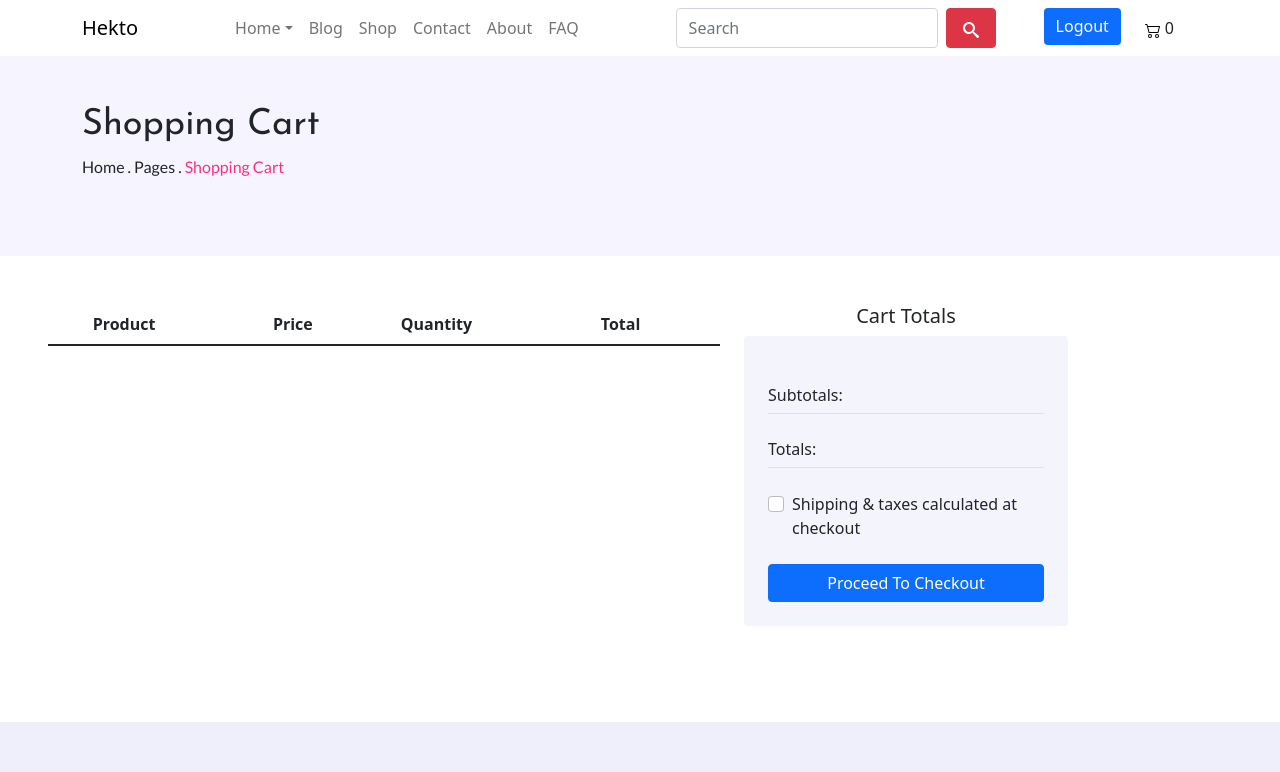
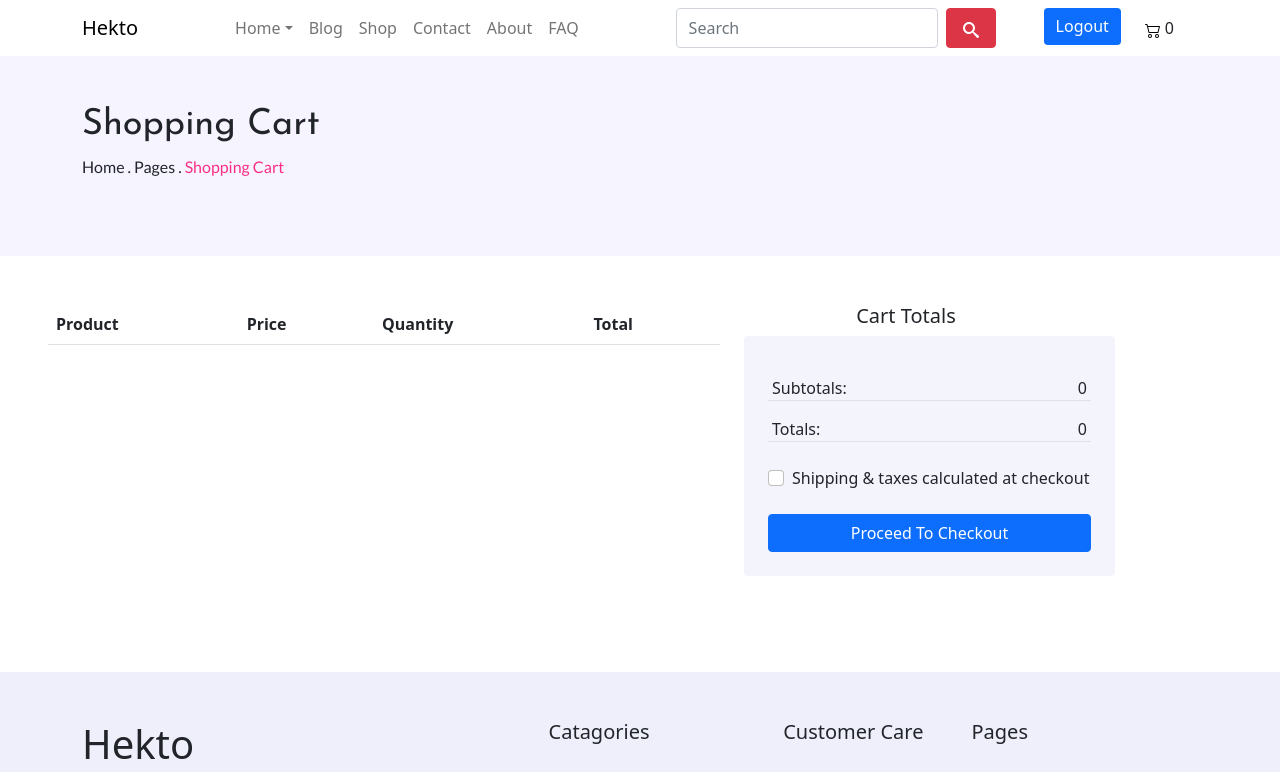
Before and after one commit to RaezaMLN/ShopLounge, a React (Create React App) app: page /shopping-cart in a window 1280 px wide. Shown: the top 772 px of the page. Built offline with nearby package versions, Linux system fonts and the light colour scheme; sample sign-in values are in the browser's storage.

Commit message:
count total shopping

```diff
--- a/src/Layouts/ShoppingCart.jsx
+++ b/src/Layouts/ShoppingCart.jsx
@@ -2,36 +2,44 @@ import React, { useEffect, useState } from "react";
 import { Row, Col, Form, Button } from "react-bootstrap";
 import { useSelector, useDispatch } from "react-redux";
 
+import * as types from "../Redux/Types/cartType"
 import GreyContainer from "../Components/GreyContainer";
 import { AddCart } from "../Redux/Actions/cartAction";
+import Input from "../Components/Input";
 
 export default function ShoppingCart() {
-  // const dispatch = useDispatch();
-  const cartProducts = useSelector((state) => state.cart);
-  const [cartList, setCartList] = useState();
+  const dispatch = useDispatch();
+  const carts = useSelector((state) => state.cart.cartProducts);
+  const formatter = new Intl.NumberFormat('en-UK', {
+    style: 'currency',
+    currency: 'GBP',
+  });
 
-  console.log("see state shopping", cartProducts.cartProducts.length);
+  const [countTotal, setCountTotal]=useState(0)
 
-  // console.log("see panjang shopping",cartProducts.length)
+  useEffect(()=>{
+      let newCount=0;
+      // (reduce)
+      carts.forEach((e)=>{
+        newCount += Number(e.price)
+      });
+      setCountTotal(newCount);
+  },[carts]);
 
-  // useEffect(()=>{
-  //     setCartList(cartProducts)
-  // },[])
-
-  // console.log("see cartList",cartList)
-  // console.log("see panjang cartList",cartList.length)
+  const handleDelete = (i)=>{
+    dispatch({type: types.DELETE_CART, payload: carts.find(e => e.id === i ) })
+  }
 
   return (
     <div>
       <GreyContainer titlePage={"Shopping Cart"} />
-      <Row className="container p-5">
+      <Row className="container p-5 ">
         <Col lg="8">
           <div className="row">
             <div className="col-md-12">
               <table className="table">
                 <thead>
                   <tr>
-                    <th></th>
                     <th>Product</th>
                     <th>Price</th>
                     <th>Quantity</th>
@@ -39,27 +47,32 @@ export default function ShoppingCart() {
                   </tr>
                 </thead>
                 <tbody>
-                  {cartProducts.cartProducts &&
-                    cartProducts.cartProducts.length > 0 &&
-                    cartProducts.cartProducts.map((item, key) => {
+                  {
+                    carts &&
+                    carts.length > 0 &&
+                    carts.map((item, key) => {
                       console.log("see item", item);
                       return (
                         <tr key={key}>
-                          {/* <td><i className="badge badge-danger" >X</i></td> */}
-                          <td>
-                            <img src={item.images} style={{ width: "100px", height: "80px" }} />
+                          <td className="d-flex gap-2">
+                            <div className="position-relative">
+                                <img src={item.images} style={{ width: "100px", height: "80px" }} />
+                                <div className="position-absolute top-0 start-100 translate-middle p-1 badge  bg-dark rounded-circle" onClick={()=>handleDelete(item.id)} style={{cursor: "pointer"}}>x</div>
+                            </div>
+                            <div>
+                                <b>{item.title}</b>
+                                <div style={{color:"grey"}}>{item.category.name}</div>
+
+                            </div>
                           </td>
-                          <td>{item.title}</td>
+
                           <td>${item.price} </td>
-                          <td></td>
-                          <td></td>
+                          <td><Input inpType="number"  pattern="[0-9]+" style={{width: "50px" }} /></td>
+                          <td>{formatter.format(item.price)} </td>
                         </tr>
                       );
-                    })}
-                  <tr>
-                    {/* <td colSpan="5">Total Carts</td>
-                                <td>{Number(TotalCart).toLocaleString('en-US')} $</td> */}
-                  </tr>
+                    })
+                  }
                 </tbody>
               </table>
             </div>
@@ -70,9 +83,17 @@ export default function ShoppingCart() {
           <div>
             <div className="mb-5">
               <h5 className="text-center">Cart Totals</h5>
-              <Form className="p-4 bg-ghost-white rounded">
-                <Form.Control plaintext readOnly defaultValue="Subtotals:" className="border-bottom my-3" />
-                <Form.Control plaintext readOnly defaultValue="Totals:" className="border-bottom" />
+              <Form className="p-4 bg-ghost-white rounded" style={{width:"371px"}}>
+                <div className="border-bottom my-3 px-1 d-flex justify-content-between">
+                  <div>Subtotals:</div>
+                  <div>{countTotal}</div>
+                </div>
+                <div className="border-bottom my-3 px-1 d-flex justify-content-between ">
+                  <div>Totals:</div>
+                  <div>{countTotal + (countTotal*(15/100))}</div>
+                </div>
+                {/* <Form.Control plaintext readOnly defaultValue={"Subtotals:" + countTotal}  className="border-bottom my-3" /> */}
+                {/* <Form.Control plaintext readOnly defaultValue="Totals:" className="border-bottom" /> */}
                 <Form.Check type="checkbox" id="default-checkbox" label="Shipping & taxes calculated at checkout" className="my-4" />
                 <Button variant="primary" type="submit" style={{ width: "100%" }}>
                   Proceed To Checkout
--- a/src/Redux/Reducer/cartReducer.js
+++ b/src/Redux/Reducer/cartReducer.js
@@ -15,7 +15,7 @@ const cartReducer = (state = cartState, { type, payload }) => {
       });
     case types.DELETE_CART:
       return Object.assign({}, state, {
-        list: state.list.filter((item) => item.id !== payload.id),
+        cartProducts: state.cartProducts.filter((item) => item.id !== payload.id),
       });
     // case types.ADJUST_QUANTITY:
     //     return{
```
